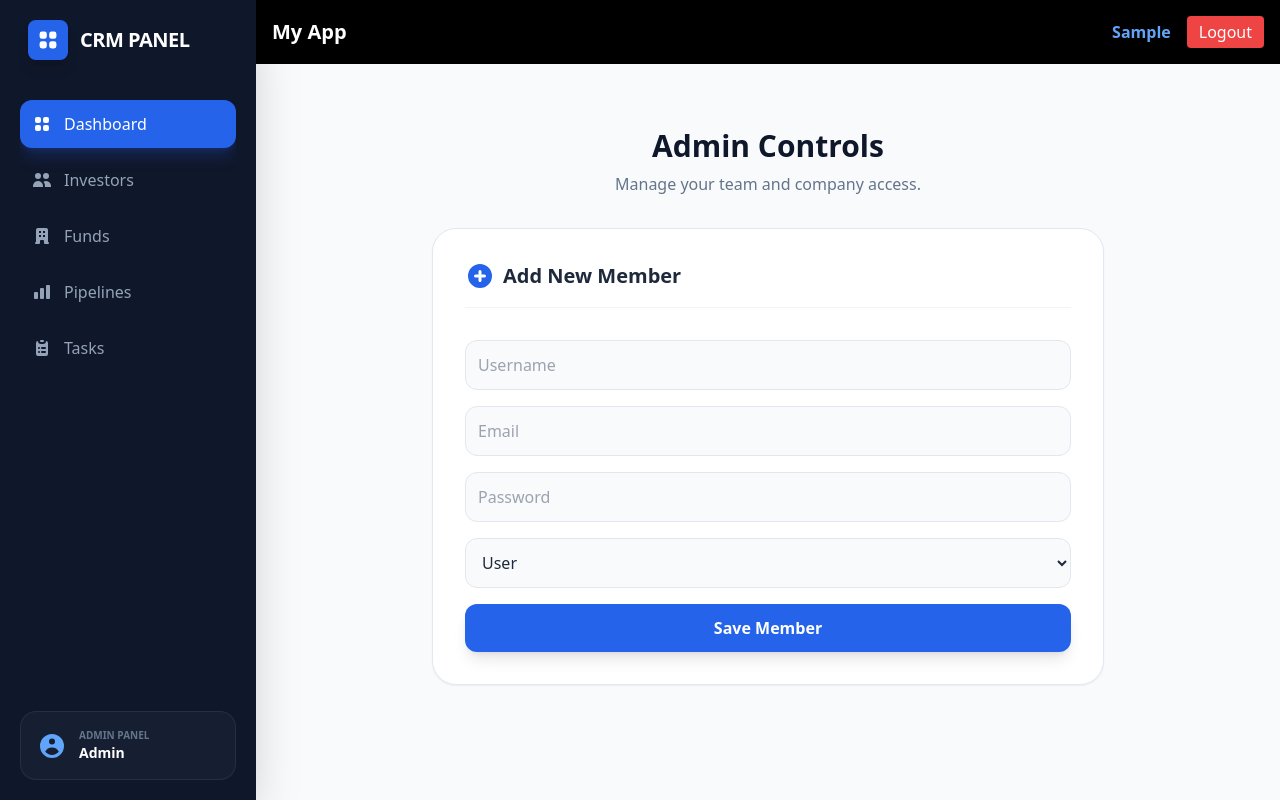
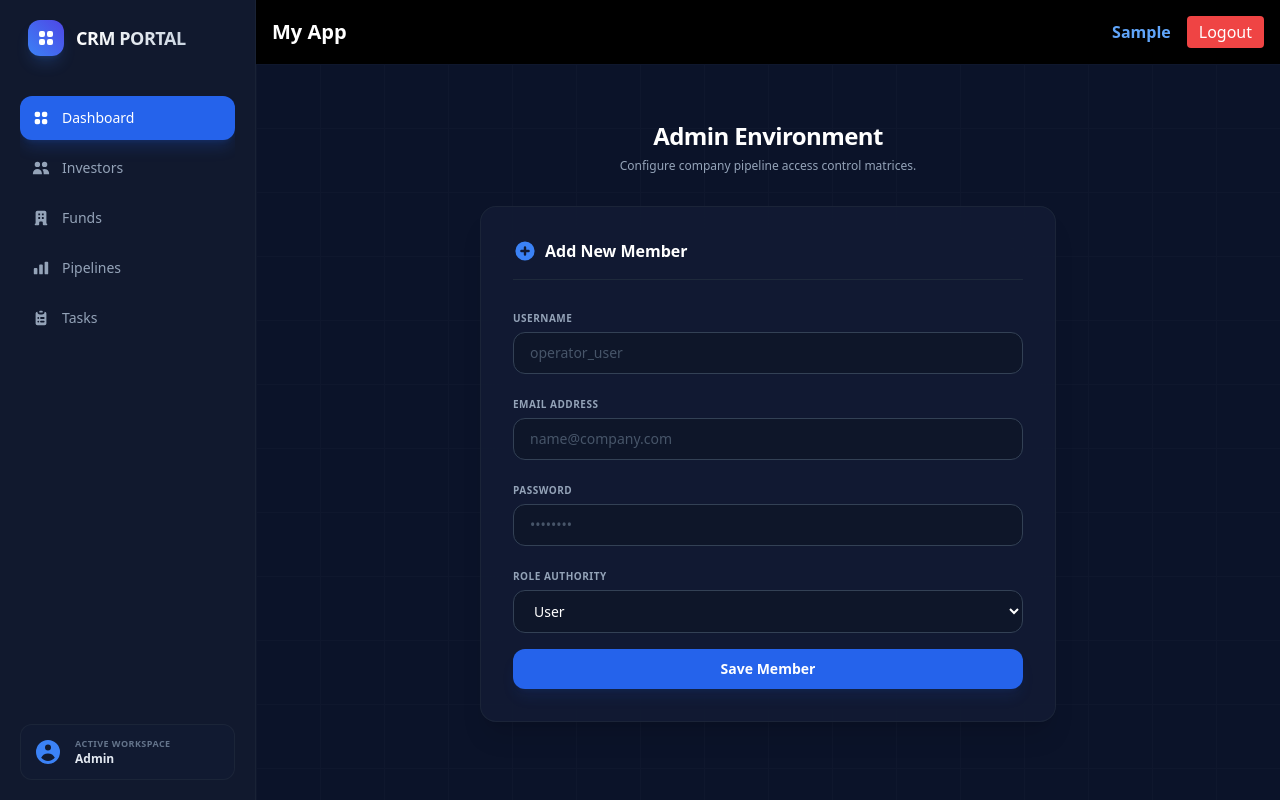
Before and after one commit to Samavia897/CRM-platform, a React (Create React App) app in the folder client/: page /dashboard in a window 1280 px wide. Built offline with nearby package versions, Linux system fonts and the light colour scheme; no server answers; sample sign-in values are in the browser's storage.

Commit message:
design: migrated dashboard structure layout to deep slate workspace system canvas with SweetAlert2 integration

```diff
--- a/client/src/pages/Dashboard.js
+++ b/client/src/pages/Dashboard.js
@@ -1,6 +1,8 @@
 import { useEffect, useState } from "react";
 import { useNavigate } from "react-router-dom";
-import axios from "axios";
+import axios from "react-gradient";
+import axiosInstance from "axios";
+import Swal from "sweetalert2";
 import Navbar from "../components/Navbar";
 import Pipeline from "./Pipeline";
 import InvestorsTable from "./InvestorsTable";
@@ -21,21 +23,52 @@ export default function Dashboard() {
     username: "", email: "", password: "", role: "user"
   });
 
+  const customSwal = Swal.mixin({
+    customClass: {
+      popup: "rounded-2xl border border-slate-800 bg-[#131c35] text-white shadow-2xl p-6 font-sans",
+      title: "text-lg font-bold text-white",
+      htmlContainer: "text-xs text-slate-400 mt-1",
+      confirmButton: "px-5 py-2 rounded-lg text-xs font-semibold text-white bg-blue-600 hover:bg-blue-700 transition-all duration-200"
+    },
+    buttonsStyling: false
+  });
+
   useEffect(() => {
     setRole(localStorage.getItem("role"));
     if (!localStorage.getItem("token")) navigate("/login");
   }, [navigate]);
 
   const addMember = async () => {
+    if (!memberData.username || !memberData.email || !memberData.password) {
+      customSwal.fire({
+        title: "Validation Error",
+        text: "Please fulfill all required fields before saving.",
+        icon: "warning"
+      });
+      return;
+    }
+
     try {
       const token = localStorage.getItem("token");
-      await axios.post("http://localhost:5000/api/auth/add-member", memberData, {
+      await axiosInstance.post("http://localhost:5000/api/auth/add-member", memberData, {
         headers: { Authorization: `Bearer ${token}` }
       });
-      alert("Member added successfully!");
+
+      customSwal.fire({
+        title: "Success",
+        text: "Member added successfully to corporate workspace!",
+        icon: "success",
+        timer: 1500,
+        showConfirmButton: false
+      });
+
       setMemberData({ username: "", email: "", password: "", role: "user" });
     } catch (err) {
-      alert(err.response?.data?.error || "Failed to add member");
+      customSwal.fire({
+        title: "Addition Failed",
+        text: err.response?.data?.error || "Failed to append organization member.",
+        icon: "error"
+      });
     }
   };
 
@@ -48,84 +81,100 @@ export default function Dashboard() {
   ];
 
   return (
-    <div className="flex h-screen bg-gray-50 text-slate-800 overflow-hidden">
+    <div className="flex h-screen bg-[#0b1329] text-slate-100 overflow-hidden font-sans">
 
-      <div className="w-64 bg-slate-900 text-white flex flex-col p-5 shadow-2xl h-full">
+      <div className="w-64 bg-[#11192e] text-white flex flex-col p-5 border-r border-slate-800/60 shadow-2xl h-full">
         <div className="flex items-center gap-3 mb-10 px-2 cursor-pointer" onClick={() => setActiveTab("Dashboard")}>
-          <div className="bg-blue-600 p-2 rounded-lg shadow-lg">
-            <HiViewGrid className="text-2xl text-white" />
+          <div className="bg-gradient-to-tr from-blue-500 to-indigo-600 p-2 rounded-xl shadow-lg shadow-blue-500/20">
+            <HiViewGrid className="text-xl text-white" />
           </div>
-          <h2 className="text-xl font-bold tracking-tight">CRM PANEL</h2>
+          <h2 className="text-lg font-extrabold tracking-tight bg-gradient-to-r from-white to-slate-300 bg-clip-text text-transparent">CRM PORTAL</h2>
         </div>
 
-        <nav className="flex-1 flex flex-col gap-2 overflow-y-auto">
+        <nav className="flex-1 flex flex-col gap-1.5 overflow-y-auto">
           {menuItems.map((item) => (
             <button
               key={item.name}
               onClick={() => setActiveTab(item.name)}
-              className={`flex items-center gap-3 p-3 rounded-xl transition-all ${activeTab === item.name
-                  ? "bg-blue-600 shadow-lg shadow-blue-900/50 text-white"
-                  : "hover:bg-slate-800 text-slate-400 hover:text-white"
-                }`}
+              className={`flex items-center gap-3 p-3 rounded-xl transition-all duration-200 text-sm font-medium ${
+                activeTab === item.name
+                  ? "bg-blue-600 shadow-lg shadow-blue-600/20 text-white"
+                  : "hover:bg-slate-800/50 text-slate-400 hover:text-slate-200"
+              }`}
             >
-              <item.icon className="text-xl" />
-              <span className="font-medium">{item.name}</span>
+              <item.icon className="text-lg" />
+              <span>{item.name}</span>
             </button>
           ))}
         </nav>
 
-        <div className="mt-auto p-4 bg-slate-800/50 rounded-2xl border border-slate-700/50 flex items-center gap-3">
-          <HiUserCircle className="text-3xl text-blue-400" />
-          <div>
-            <p className="text-[10px] text-slate-500 uppercase font-bold">Admin Panel</p>
-            <p className="text-sm font-semibold text-white capitalize">{role}</p>
+        <div className="mt-auto p-3 bg-[#131c35]/60 border border-slate-800/80 rounded-xl flex items-center gap-3">
+          <HiUserCircle className="text-3xl text-blue-500" />
+          <div className="overflow-hidden">
+            <p className="text-[9px] text-slate-500 uppercase font-bold tracking-wider">Active Workspace</p>
+            <p className="text-xs font-semibold text-slate-200 truncate capitalize">{role}</p>
           </div>
         </div>
       </div>
 
-      <div className="flex-1 flex flex-col h-full overflow-hidden">
+      <div className="flex-1 flex flex-col h-full overflow-hidden bg-[#0b1329]">
         <Navbar />
 
-        <main className="flex-1 overflow-y-auto p-6">
+        <main className="flex-1 overflow-y-auto p-8 relative">
+          <div className="absolute inset-0 bg-[linear-gradient(to_right,#1f293d_1px,transparent_1px),linear-gradient(to_bottom,#1f293d_1px,transparent_1px)] bg-[size:4rem_4rem] opacity-20 pointer-events-none"></div>
 
           {activeTab === "Dashboard" && (
-            <div className="max-w-2xl mx-auto mt-10">
+            <div className="max-w-xl mx-auto mt-6 relative z-10">
               <header className="mb-8 text-center">
-                <h1 className="text-3xl font-extrabold text-slate-900">Admin Controls</h1>
-                <p className="text-slate-500 mt-2">Manage your team and company access.</p>
+                <h1 className="text-2xl font-extrabold text-white tracking-tight">Admin Environment</h1>
+                <p className="text-xs text-slate-400 mt-1.5">Configure company pipeline access control matrices.</p>
               </header>
 
               {role === "admin" ? (
-                <div className="bg-white p-8 rounded-3xl shadow-sm border border-slate-200">
-                  <div className="flex items-center gap-2 mb-8 text-blue-600 border-b pb-4 border-slate-100">
-                    <HiPlusCircle className="text-3xl" />
-                    <h3 className="text-xl font-bold text-slate-800">Add New Member</h3>
+                <div className="bg-[#131c35]/80 border border-slate-800/80 p-8 rounded-2xl backdrop-blur-xl shadow-xl">
+                  <div className="flex items-center gap-2 mb-6 text-blue-500 border-b pb-4 border-slate-800">
+                    <HiPlusCircle className="text-2xl" />
+                    <h3 className="text-md font-bold text-white">Add New Member</h3>
                   </div>
+
                   <div className="space-y-4">
-                    <input className="w-full p-3 bg-slate-50 border border-slate-200 rounded-xl outline-none focus:ring-2 focus:ring-blue-500" placeholder="Username" value={memberData.username} onChange={(e) => setMemberData({ ...memberData, username: e.target.value })} />
-                    <input className="w-full p-3 bg-slate-50 border border-slate-200 rounded-xl outline-none focus:ring-2 focus:ring-blue-500" placeholder="Email" value={memberData.email} onChange={(e) => setMemberData({ ...memberData, email: e.target.value })} />
-                    <input className="w-full p-3 bg-slate-50 border border-slate-200 rounded-xl outline-none focus:ring-2 focus:ring-blue-500" type="password" placeholder="Password" value={memberData.password} onChange={(e) => setMemberData({ ...memberData, password: e.target.value })} />
-                    <select className="w-full p-3 bg-slate-50 border border-slate-200 rounded-xl outline-none focus:ring-2 focus:ring-blue-500" value={memberData.role} onChange={(e) => setMemberData({ ...memberData, role: e.target.value })}>
-                      <option value="user">User</option>
-                      <option value="manager">Manager</option>
-                    </select>
-                    <button onClick={addMember} className="w-full bg-blue-600 text-white py-3 rounded-xl font-bold shadow-lg hover:bg-blue-700 transition-all">Save Member</button>
+                    <div className="space-y-1">
+                      <label className="text-[10px] font-bold text-slate-400 uppercase tracking-wider">Username</label>
+                      <input className="w-full px-4 py-2.5 bg-[#0f172a]/90 border border-slate-700 rounded-xl text-white placeholder-slate-600 text-sm focus:border-blue-500 outline-none transition-all" placeholder="operator_user" value={memberData.username} onChange={(e) => setMemberData({ ...memberData, username: e.target.value })} />
+                    </div>
+
+                    <div className="space-y-1">
+                      <label className="text-[10px] font-bold text-slate-400 uppercase tracking-wider">Email Address</label>
+                      <input className="w-full px-4 py-2.5 bg-[#0f172a]/90 border border-slate-700 rounded-xl text-white placeholder-slate-600 text-sm focus:border-blue-500 outline-none transition-all" placeholder="name@company.com" value={memberData.email} onChange={(e) => setMemberData({ ...memberData, email: e.target.value })} />
+                    </div>
+
+                    <div className="space-y-1">
+                      <label className="text-[10px] font-bold text-slate-400 uppercase tracking-wider">Password</label>
+                      <input className="w-full px-4 py-2.5 bg-[#0f172a]/90 border border-slate-700 rounded-xl text-white placeholder-slate-600 text-sm focus:border-blue-500 outline-none transition-all" type="password" placeholder="••••••••" value={memberData.password} onChange={(e) => setMemberData({ ...memberData, password: e.target.value })} />
+                    </div>
+
+                    <div className="space-y-1">
+                      <label className="text-[10px] font-bold text-slate-400 uppercase tracking-wider">Role Authority</label>
+                      <select className="w-full px-4 py-2.5 bg-[#0f172a]/90 border border-slate-700 rounded-xl text-white text-sm focus:border-blue-500 outline-none transition-all" value={memberData.role} onChange={(e) => setMemberData({ ...memberData, role: e.target.value })}>
+                        <option value="user" className="bg-[#0f172a]">User</option>
+                        <option value="manager" className="bg-[#0f172a]">Manager</option>
+                      </select>
+                    </div>
+
+                    <button onClick={addMember} className="w-full mt-2 bg-blue-600 text-white py-2.5 rounded-xl font-semibold text-sm hover:bg-blue-500 shadow-lg shadow-blue-600/10 transition-all">Save Member</button>
                   </div>
                 </div>
               ) : (
-                <div className="bg-amber-50 p-10 rounded-3xl border border-amber-200 text-center">
-                  <p className="text-amber-800 font-semibold">Limited Access View</p>
+                <div className="bg-[#1c1212]/40 p-8 rounded-2xl border border-red-950/50 text-center backdrop-blur-sm">
+                  <p className="text-red-400 text-sm font-medium">Limited Access View</p>
                 </div>
               )}
             </div>
           )}
 
           {activeTab === "Investors" && <InvestorsTable />}
-
           {activeTab === "Funds" && <Funds />}
-
           {activeTab === "Pipelines" && <Pipeline />}
-
           {activeTab === "Tasks" && <TasksTable />}
 
         </main>
```
